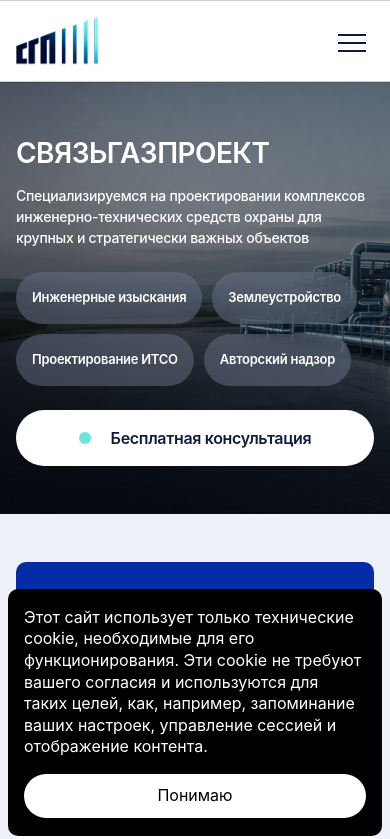
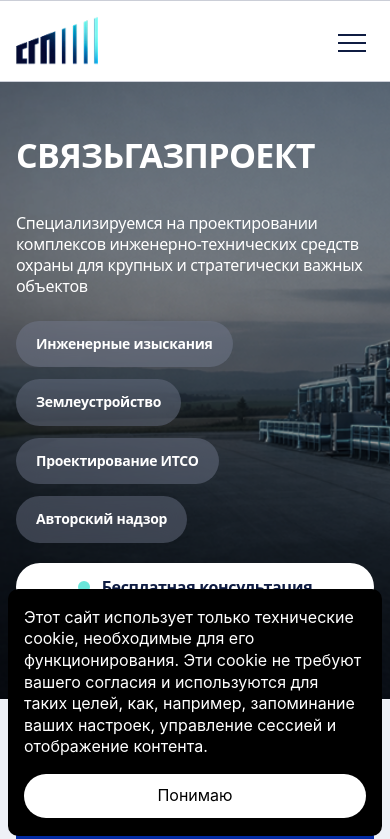
Before and after one commit to mihascor/sgp-site, a Next.js app: page /about in a window 390 px wide. Shown: the top 839 px of the page. Built offline with nearby package versions, Linux system fonts and the light colour scheme.

Commit message:
О нас 2 секции _03

```diff
--- a/sections/about/about-hero.module.css
+++ b/sections/about/about-hero.module.css
@@ -1,48 +1,45 @@
-/* =========================
-   HERO
-   ========================= */
+.section {
+  position: relative; /* ОБЯЗАТЕЛЬНО как в hero */
 
-   .hero {
-    position: relative;
-    height: 540px;
+  height: 540px; /* фиксируем высоту как в home */
+
   background-image: url("/about-hero.webp");
   background-size: cover;
   background-position: center;
+  background-repeat: no-repeat;
+
   color: #ffffff;
 }
 
-
-  /* затемнение */
+/* overlay 1:1 как в hero */
 .overlay {
   position: absolute;
   inset: 0;
   background: rgba(0, 0, 0, 0.4);
 }
 
+.container {
+  height: 100%;
+}
 
-  /* =========================
-     INNER (десктоп — исправлено)
-     ========================= */
-
-  .inner {
+/* главный layout */
+.row {
   position: relative;
   z-index: 1;
 
-    height: 100%;
-
   display: flex;
   flex-direction: column;
+  justify-content: space-between; /* ВАЖНО: растягивает по высоте */
 
-    padding-top: 90px;
-    padding-bottom: 30px; /* уменьшили */
+  height: 100%;
+  padding-top: 90px; /* как в home */
 }
 
 
-  /* =========================
-     TEXT
-     ========================= */
 
-  .textBlock {
+/* ================= TEXT ================= */
+
+.text {
   max-width: 675px;
 
   display: flex;
@@ -53,9 +50,8 @@
 .title {
   margin: 0;
 
-    font-family: "Inter", sans-serif;
+  font-size: 60px;
   font-weight: 600;
-    font-size: 60px;
   line-height: 104%;
   letter-spacing: -0.02em;
   text-transform: uppercase;
@@ -64,17 +60,13 @@
 .description {
   margin: 0;
 
-    font-family: "Inter", sans-serif;
+  font-size: 22px;
   font-weight: 500;
-    font-size: 22px;
   line-height: 130%;
   letter-spacing: -0.02em;
 }
 
-
-  /* =========================
-     BOTTOM (ключевое исправление)
-     ========================= */
+/* ================= BOTTOM ================= */
 
 .bottom {
   display: flex;
@@ -82,106 +74,77 @@
   align-items: center;
   gap: 20px;
 
-    margin-top: auto; /* 🔥 прижимаем вниз */
+  padding-bottom: 40px; /* отступ от низа */
 }
 
+/* ================= CHIPS ================= */
 
-  /* =========================
-     TAGS
-     ========================= */
-
-  .tags {
+.chips {
   display: flex;
   flex-wrap: wrap;
-    gap: 10px;
-    max-width: 770px;
+  gap: 12px;
 }
 
-  .tag {
-    display: inline-flex;
+.chip {
+  display: flex;
   align-items: center;
   justify-content: center;
 
   padding: 16px 20px;
-    min-height: 52px;
-
   border-radius: 100px;
 
   background: rgba(125, 134, 156, 0.4);
   backdrop-filter: blur(15px);
 
-    font-family: "Inter", sans-serif;
+  font-size: 14px;
   font-weight: 600;
-    font-size: 14px;
   line-height: 104%;
   letter-spacing: -0.02em;
 
   color: #ffffff;
   text-decoration: none;
+}
+
+/* ================= CTA ================= */
+
+.cta {
+  display: flex;
+  align-items: center;
+  gap: 12px;
+
+  padding: 16px 24px;
+  border-radius: 100px;
+
+  background: #ffffff;
+  color: #0f1c42;
+
+  font-size: 16px;
+  font-weight: 600;
+  line-height: 104%;
+  letter-spacing: -0.02em;
+
+  text-decoration: none;
   white-space: nowrap;
 }
 
-
-  /* =========================
-     BUTTON
-     ========================= */
-
-  .button {
-    display: inline-flex;
-    align-items: center;
-    justify-content: center;
-    gap: 20px;
-
-    padding: 20px;
-    min-height: 52px;
-
-    border-radius: 100px;
-    background: #ffffff;
-
-    text-decoration: none;
-    flex-shrink: 0;
-  }
-
-  .buttonDot {
+.dot {
   width: 12px;
   height: 12px;
   border-radius: 50%;
   background: #6ae6da;
 }
 
-  .buttonText {
-    font-family: "Inter", sans-serif;
-    font-weight: 600;
-    font-size: 16px;
-    line-height: 104%;
-    letter-spacing: -0.02em;
+/* ================= ADAPTIVE ================= */
 
-    color: #0f1c42;
-    white-space: nowrap;
+@media (max-width: 1024px) {
+  .section {
+    height: auto;
+    padding-bottom: 48px;
   }
 
-
-  /* =========================
-     RESPONSIVE (НЕ ТРОГАЕМ ЛОГИКУ)
-     ========================= */
-
-  @media (max-width: 1024px) {
-    .hero {
-      height: auto;
-    }
-
-    .inner {
+  .row {
     padding-top: 72px;
-      padding-bottom: 48px;
     gap: 40px;
-    }
-
-    .bottom {
-      flex-direction: column;
-      align-items: flex-start;
-      gap: 24px;
-
-      margin-top: 0; /* отключаем поведение десктопа */
   }
 
   .title {
@@ -191,45 +154,29 @@
   .description {
     font-size: 20px;
   }
+
+  .bottom {
+    flex-direction: column;
+    align-items: flex-start;
+  }
 }
 
 @media (max-width: 768px) {
-    .inner {
+  .row {
     padding-top: 56px;
     gap: 24px;
   }
 
-    .textBlock {
-      gap: 16px;
-    }
-
   .title {
     font-size: 34px;
-      line-height: 110%;
   }
 
   .description {
     font-size: 16px;
-      line-height: 150%;
   }
 
-    .tag {
-      padding: 12px 16px;
-      font-size: 13px;
-    }
-
-    .button {
+  .cta {
     width: 100%;
     justify-content: center;
   }
 }
-
-  @media (max-width: 480px) {
-    .title {
-      font-size: 28px;
-    }
-
-    .description {
-      font-size: 14px;
-    }
-  }
--- a/sections/about/about-hero.tsx
+++ b/sections/about/about-hero.tsx
@@ -1,56 +1,52 @@
-import Link from "next/link"
-import { Container } from "@/components/shared/container/Container"
-import styles from "./about-hero.module.css"
+import styles from "./about-hero.module.css";
+import { Container } from "@/components/shared/container/Container";
+import Link from "next/link";
 
-// направления
 const directions = [
   { title: "Инженерные изыскания", href: "/engineering-surveys" },
   { title: "Землеустройство", href: "/land-management" },
   { title: "Проектирование ИТСО", href: "/design" },
   { title: "Авторский надзор", href: "/supervision" },
-]
+];
 
 export const AboutHero = () => {
   return (
-    <section className={styles.hero}>
-      {/* затемнение */}
-      <div className={styles.overlay} />
+    <section className={styles.section}>
+      <div className={styles.overlay} /> {/* затемнение */}
+      <Container className={styles.container}>
+          <div className={styles.row}>
 
-      <Container>
-        {/* главный вертикальный layout */}
-        <div className={styles.inner}>
-
-          {/* верх — текст */}
-          <div className={styles.textBlock}>
-            <h1 className={styles.title}>Связьгазпроект</h1>
-
+            {/* Текстовый блок */}
+            <div className={styles.text}>
+              <h1 className={styles.title}>СВЯЗЬГАЗПРОЕКТ</h1>
               <p className={styles.description}>
-              Специализируемся на проектировании комплексов
-              инженерно-технических средств охраны для крупных
-              и стратегически важных объектов
+                Специализируемся на проектировании комплексов инженерно-технических
+                средств охраны для крупных и стратегически важных объектов
               </p>
             </div>
 
-          {/* низ — теги + кнопка */}
+            {/* Нижний блок */}
             <div className={styles.bottom}>
-            <div className={styles.tags}>
+
+              {/* Chips */}
+              <div className={styles.chips}>
                 {directions.map((item) => (
-                <Link key={item.title} href={item.href} className={styles.tag}>
+                  <Link key={item.href} href={item.href} className={styles.chip}>
                     {item.title}
                   </Link>
                 ))}
               </div>
 
-            <Link href="/contacts" className={styles.button}>
-              <span className={styles.buttonDot} />
-              <span className={styles.buttonText}>
-                Бесплатная консультация
-              </span>
+              {/* Кнопка */}
+              <Link href="/contacts" className={styles.cta}>
+                <span className={styles.dot}></span>
+                <span>Бесплатная консультация</span>
               </Link>
+
+            </div>
           </div>
 
-        </div>
       </Container>
     </section>
-  )
-}
+  );
+};
```
Lines whose indentation alone changed are shown as unchanged.
